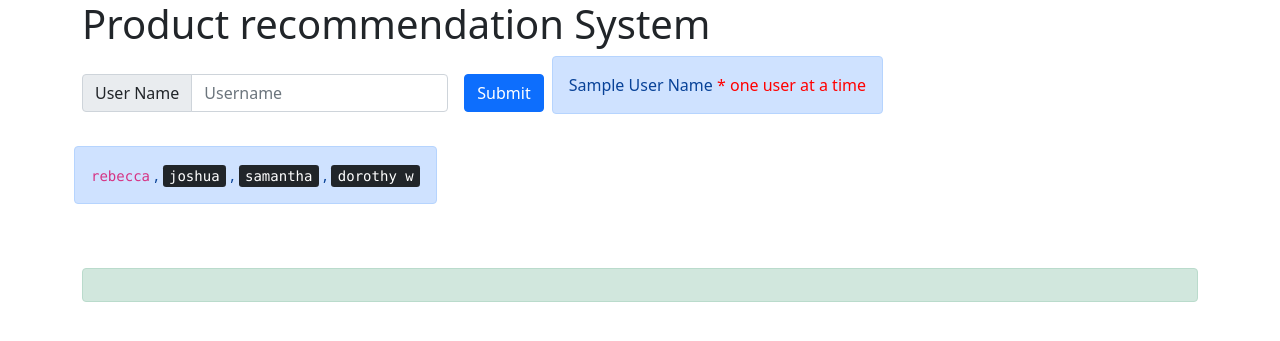
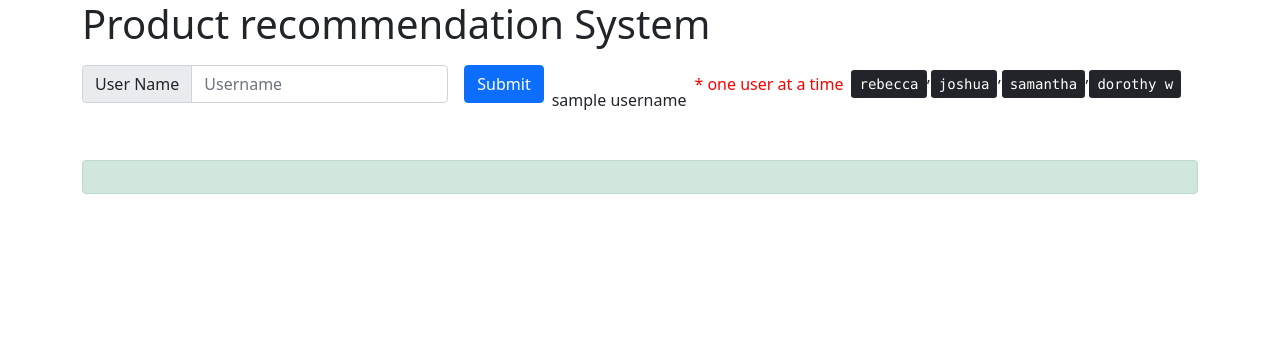
Before and after one commit to vamshi354/sentiment_based_product_recommendation_system, a Flask app: page / in a window 1280 px wide. Shown: the top 341 px of the page. Run offline with Flask 2, Linux system fonts and the light colour scheme; parts of the project's set-up code (start-up, migrations or seed data) failed here and were passed over.

Commit message:
HTML update

```diff
--- a/templates/index.html
+++ b/templates/index.html
@@ -26,12 +26,10 @@
           <div class="col-12">
             <button type="submit" value="recommend" class="btn btn-primary">Submit</button>
           </div>
-          <div class="alert alert-primary" role="alert">
-            Sample User Name <span style="color:red;">* one user at a time</span>
-          </div>
-          <div class="alert alert-primary" role="alert">
-            <code>rebecca</code> , <kbd>joshua</kbd> , <kbd>samantha</kbd> , <kbd>dorothy w</kbd>
-          </div>
+<br><br>
+            sample username <span style="color:red;">* one user at a time</span>
+
+            <kbd>rebecca</kbd> , <kbd>joshua</kbd> , <kbd>samantha</kbd> , <kbd>dorothy w</kbd>
 
         </form>
       </div>
```
